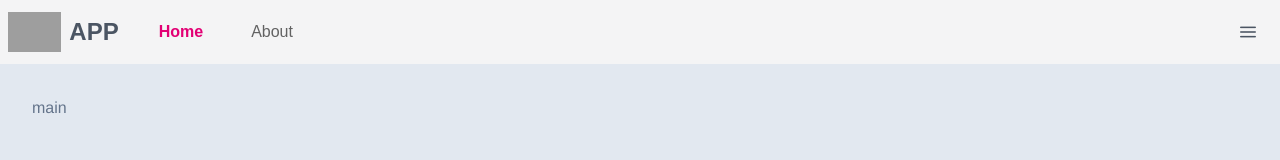
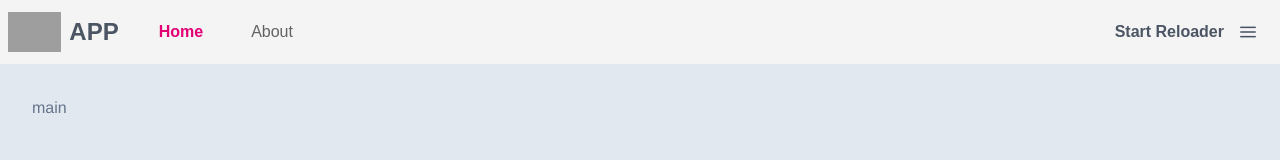
Before and after one commit to borsTiHD/vue-project, a Vue app: page / in a window 1280 px wide. Shown: the top 160 px of the page. Built offline with nearby package versions, Linux system fonts and the light colour scheme; grey boxes are pictures that could not be loaded; a web font is replaced by a local one.

Commit message:
Adding first reload timer prototype

```diff
--- a/src/App.vue
+++ b/src/App.vue
@@ -1,5 +1,8 @@
 <template>
     <div class="app-container text-slate-500 dark:text-slate-400">
+        <!-- Toast service -->
+        <Toast position="bottom-right" group="br" />
+
         <!-- Header -->
         <AppNavbar />
 
--- /dev/null
+++ b/src/components/layout/AppCountdown.vue
@@ -0,0 +1,29 @@
+<template>
+    <div>
+        <Button v-if="value === 60" label="Start Reloader" class="p-button-secondary p-button-text p-button-sm" @click="startCountdown" />
+        <Knob v-else v-model="value" :size="40" :max="60" />
+    </div>
+</template>
+
+<script setup lang="ts">
+import { ref } from 'vue'
+import { useToast } from 'primevue/usetoast'
+
+const toast = useToast()
+const value = ref(60)
+
+const startCountdown = () => {
+    value.value = 10
+    const interval = setInterval(() => {
+        value.value--
+        if (value.value <= 0) {
+            value.value = 60
+            toast.add({ severity:'info', summary: 'Info Message', detail:'Reload Timer finished', group: 'br', life: 3000 })
+            clearInterval(interval)
+        }
+    }, 1000)
+}
+</script>
+
+<style scoped>
+</style>
--- a/src/components/layout/AppNavbar.vue
+++ b/src/components/layout/AppNavbar.vue
@@ -27,6 +27,7 @@
         </template>
         <template #end>
             <div class="flex items-center">
+                <AppCountdown />
                 <AppSidebar />
             </div>
         </template>
@@ -37,6 +38,7 @@
 import { ref } from 'vue'
 import { RouterLink } from 'vue-router'
 import AppSidebar from '@/components/layout/AppSidebar.vue'
+import AppCountdown from '@/components/layout/AppCountdown.vue'
 const items = ref([
     {
         label:'Home',
```
Also changed, not shown: src/plugins/PrimeVue.ts (+10 -0 lines).
